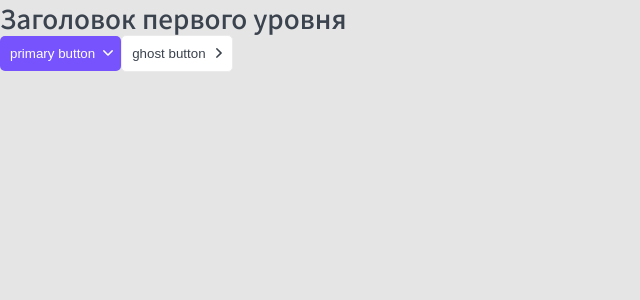
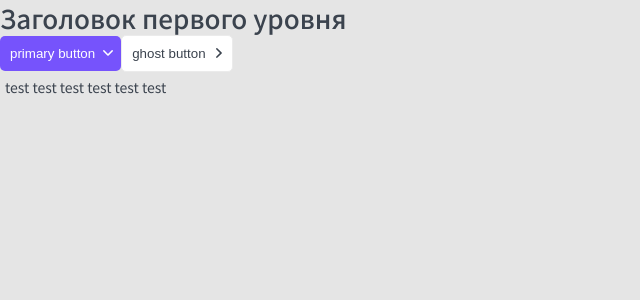
Before and after one commit to bakabk/next-top-app, a Next.js app: page / in a window 1280 px wide. Shown: the top 300 px of the page, without its empty margins (0-640 px from the left). Built offline with nearby package versions, Linux system fonts and the light colour scheme.

Commit message:
Добавление компнента Р

```diff
--- /dev/null
+++ b/components/P/P.module.scss
@@ -0,0 +1,16 @@
+.p {
+    padding: 5px;
+    margin: 0;
+}
+
+.s {
+    font-size: 14px;
+}
+
+.m {
+    font-size: 16px;
+}
+
+.l {
+    font-size: 18px;
+}
--- /dev/null
+++ b/components/P/P.tsx
@@ -0,0 +1,13 @@
+import PProps from './P.props';
+import cn from 'classnames';
+
+import style from './P.module.scss';
+
+export default function P({ className, children, size = "m" }: PProps): JSX.Element {
+    const classes = cn(className, style.p, {
+        [style.s]: size === "s",
+        [style.m]: size === "m",
+        [style.l]: size === "l"
+    });
+    return <p className={classes}>{children}</p>;
+}
--- a/pages/index.tsx
+++ b/pages/index.tsx
@@ -1,6 +1,7 @@
 import React from 'react';
 import HTag from '../components/HTag/HTag';
 import Button from '../components/Button/Button';
+import P from '../components/P/P';
 
 export default function Home(): JSX.Element {
   const handleClick = (): void => {
@@ -12,6 +13,7 @@ export default function Home(): JSX.Element {
       <HTag tag='h1'>Заголовок первого уровня</HTag>
       <Button apperanse='primary' onClick={handleClick} arrow='down'>primary button</Button>
       <Button apperanse='ghost' arrow='right'>ghost button</Button>
+      <P size='s'>test test test test test test </P>
     </div>
   );
 }
```
Also changed, not shown: components/P/P.props.ts (added, +7 -0 lines).
